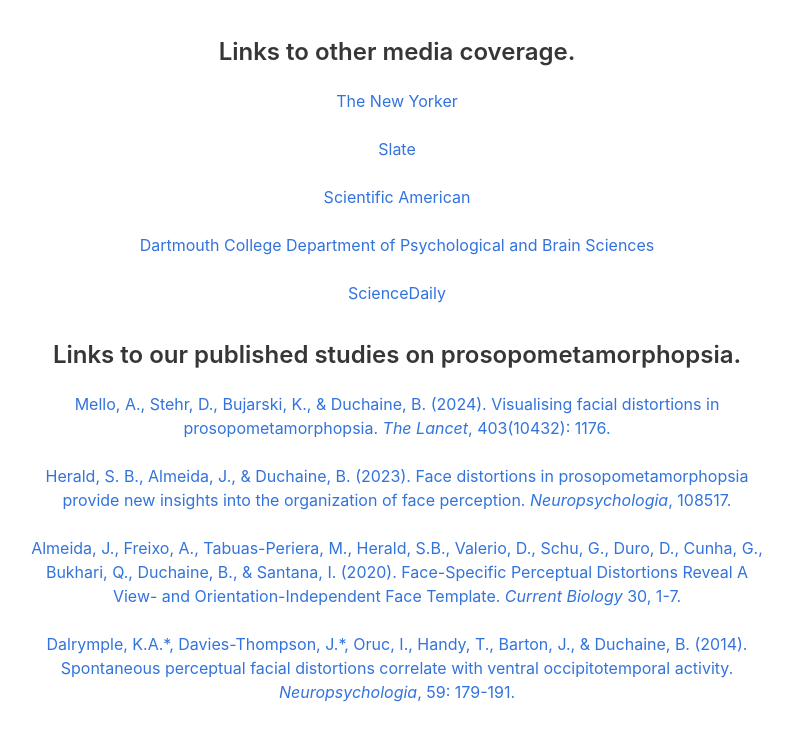
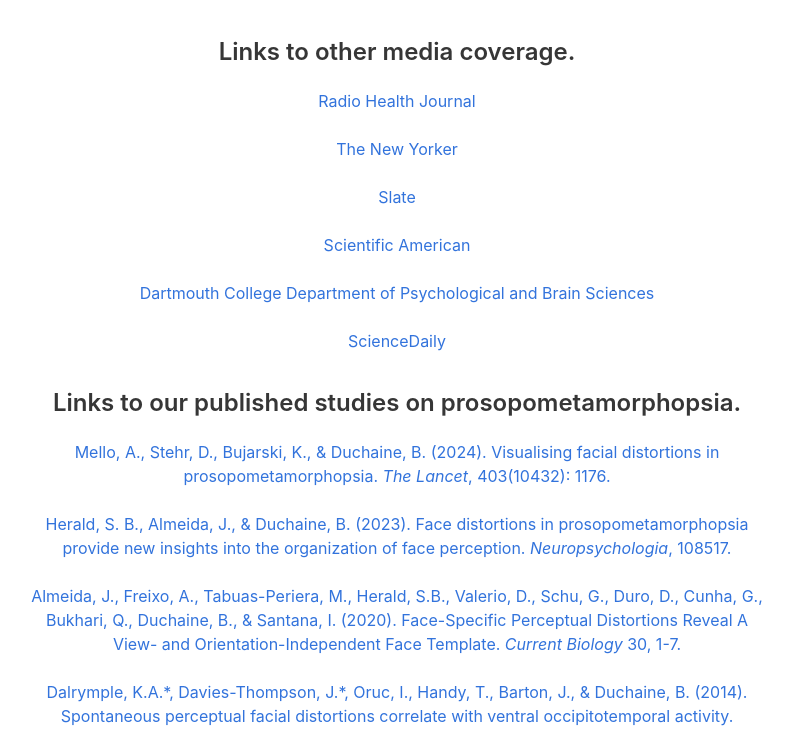
Before and after one commit to ryezyy11/hemiPMO.org, a Jekyll site: the page built from pages/media/media.html, in a window 1280 px wide and 900 px high, scrolled down 1153 px, cut to the strip 169-900 px from the top of the window. Shown: the whole strip, without its empty margins (299-1092 px from the left). Built offline with Jekyll 4.4.1, drawn with Linux system fonts in a browser that asks for light colours.

Commit message:
Update media.html

```diff
--- a/pages/media/media.html
+++ b/pages/media/media.html
@@ -29,6 +29,8 @@
     <article class="content">
         <h2  class="title is-4">Links to other media coverage.</h2>
         <div class="column is-10" style="margin: auto;text-align: center;">
+            <a href="https://radiohealthjournal.org/the-eye-condition-that-causes-hallucinations-and-face-distortions/"> Radio Health Journal </a>
+            </br></br>
             <a href="https://www.newyorker.com/news/annals-of-inquiry/how-a-rare-disorder-makes-people-see-monsters"> The New Yorker </a>
             </br></br>
             <a href="https://slate.com/life/2024/05/demon-face-syndrome-what-is-prosopometamorphopsia-rare-disease.html"> Slate </a>
```
